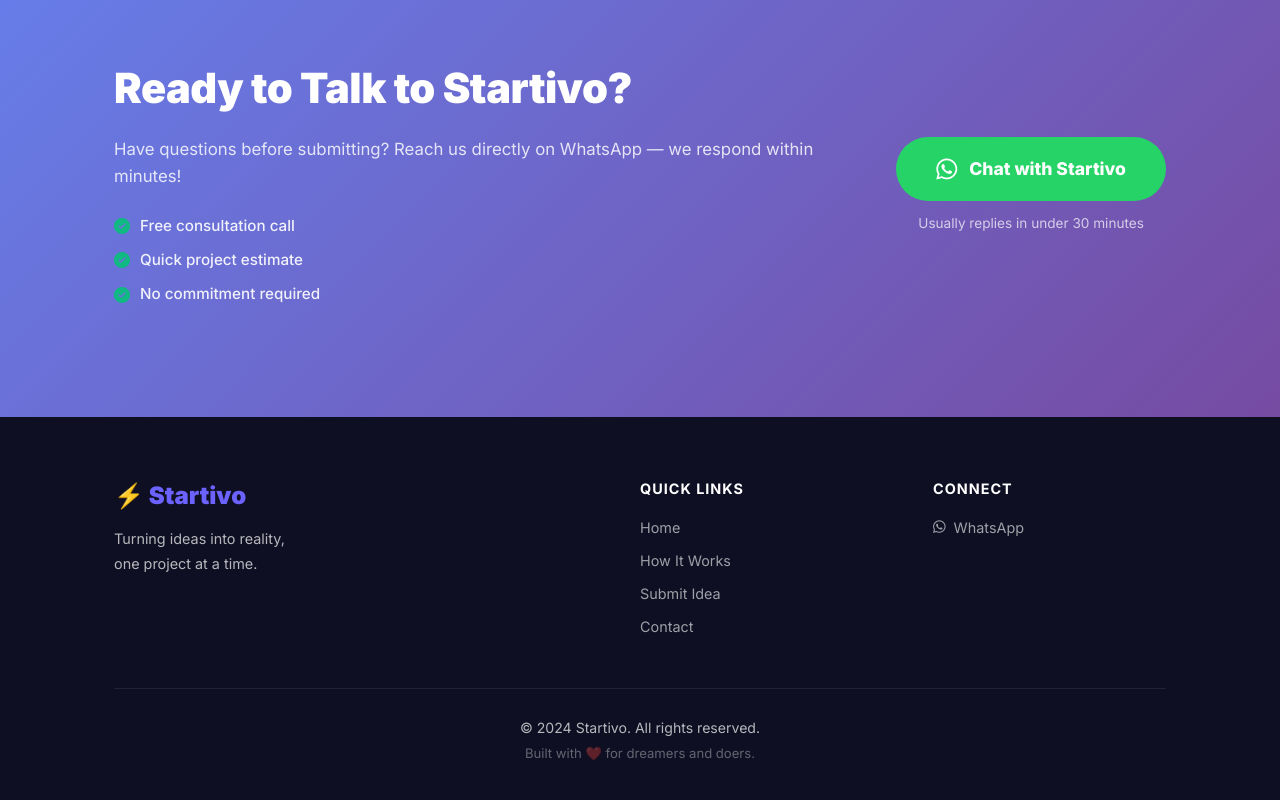
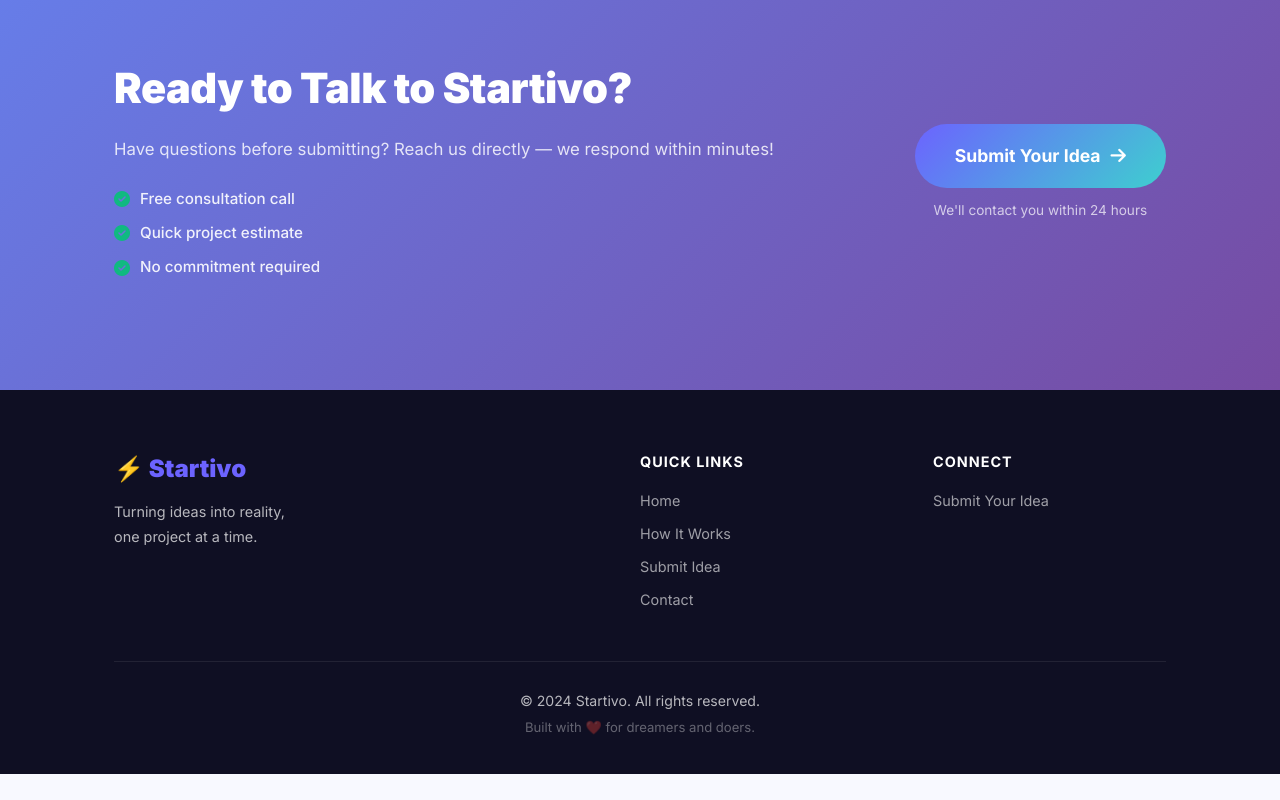
Before and after one commit to abhinavkmr983/startivo, a website: page backend/frontend/index.html in a window 1280 px wide. Shown: the part 3499-4299 px from the top of the page. After the commit the page ends 4273 px from the top, so only its background shows below. Drawn offline with Linux system fonts and the light colour scheme.

Commit message:
Remove all WhatsApp buttons

```diff
--- a/backend/frontend/index.html
+++ b/backend/frontend/index.html
@@ -266,7 +266,7 @@
       <div class="contact-content">
         <div class="contact-text">
           <h2>Ready to Talk to Startivo?</h2>
-          <p>Have questions before submitting? Reach us directly on WhatsApp — we respond within minutes!</p>
+          <p>Have questions before submitting? Reach us directly — we respond within minutes!</p>
           <ul class="contact-list">
             <li><i class="fas fa-check-circle"></i> Free consultation call</li>
             <li><i class="fas fa-check-circle"></i> Quick project estimate</li>
@@ -274,10 +274,10 @@
           </ul>
         </div>
         <div class="contact-cta">
-          <a href="https://wa.me/919876543210?text=Hi Startivo, I want to build a website" target="_blank" class="whatsapp-btn">
-            <i class="fab fa-whatsapp"></i> Chat with Startivo
+          <a href="#form-section" class="btn-primary" style="padding:18px 40px;font-size:1.1rem;">
+            Submit Your Idea <i class="fas fa-arrow-right"></i>
           </a>
-          <p class="cta-note">Usually replies in under 30 minutes</p>
+          <p class="cta-note">We'll contact you within 24 hours</p>
         </div>
       </div>
     </div>
@@ -300,7 +300,7 @@
         </div>
         <div class="footer-contact">
           <h4>Connect</h4>
-          <a href="https://wa.me/919876543210" target="_blank"><i class="fab fa-whatsapp"></i> WhatsApp</a>
+          <a href="#form-section">Submit Your Idea</a>
         </div>
       </div>
       <div class="footer-bottom">
```
Also changed, not shown: frontend/index.html (+5 -5 lines).
